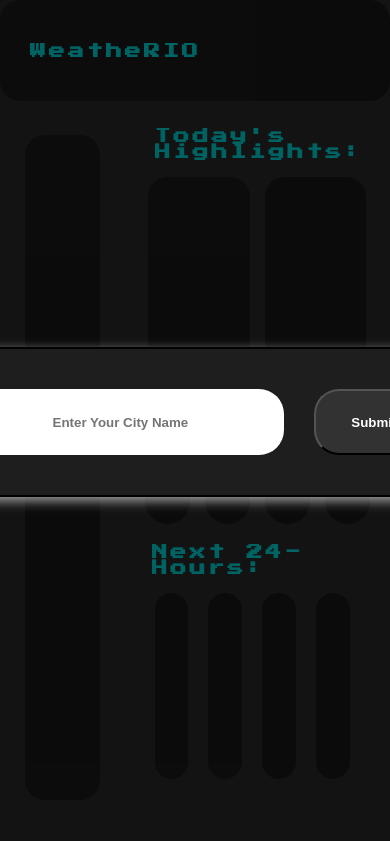
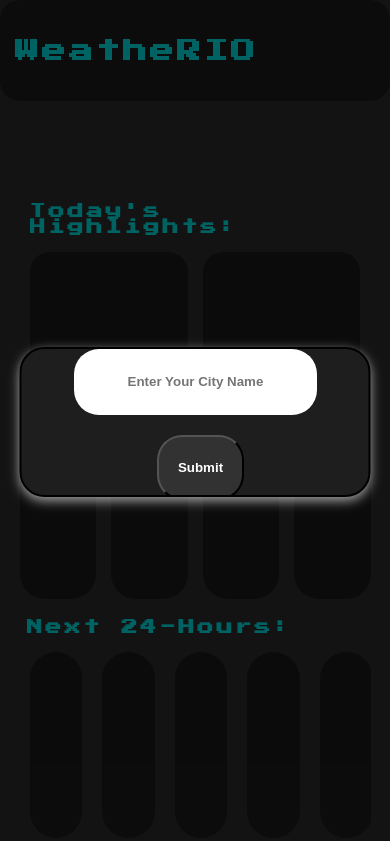
Before and after one commit to Raamm213/JavaScript_Learning, a plain HTML site: page WeatherApp/index.html in a window 390 px wide. Drawn offline with Linux system fonts and the light colour scheme; some icons are missing.

Commit message:
Update README.md with project details and setup instructions; refine index.html and index.css for improved layout and responsiveness

```diff
--- a/WeatherApp/index.css
+++ b/WeatherApp/index.css
@@ -120,8 +120,8 @@ body {
   border: 2px solid black;
   border-radius: 25px;
   z-index: 2;
-  box-shadow: 0 4px 12px rgba(255, 255, 255, 0.6), 0 0 10px rgba(255, 255, 255, 0.05);
-
+  box-shadow: 0 4px 12px rgba(255, 255, 255, 0.6),
+    0 0 10px rgba(255, 255, 255, 0.05);
 }
 .form {
   height: 100%;
@@ -129,6 +129,7 @@ body {
   display: flex;
   justify-content: center;
   align-items: center;
+  flex-wrap: wrap;
   gap: 20px; /* Adds spacing between input and button */
 }
 .inputarea {
@@ -238,7 +239,7 @@ body {
 .at-water-bold,
 .at-thermometer-alert-bold,
 .at-eye-plus-bold,
-.at-strong-wind-bold{
+.at-strong-wind-bold {
   font-size: 30px;
 }
 
@@ -253,7 +254,7 @@ body {
   gap: 15px;
 }
 .daily10,
-.daily11{
+.daily11 {
   height: 90%;
   width: 45%;
   background-color: var(--Container-background);
@@ -266,7 +267,7 @@ body {
 .sunrise,
 .sunset,
 .currentTime,
-.windSpeed   {
+.windSpeed {
   display: flex;
   justify-content: center;
   align-items: center;
@@ -332,7 +333,41 @@ body {
   align-items: center;
   margin: 10px;
 }
-.currentTime span{
+.currentTime span {
   letter-spacing: 3px;
   color: aqua;
 }
+
+/* Media Queries */
+@media (max-width: 768px) {
+  .mainCont {
+    flex-direction: column;
+  }
+
+  .hub1 {
+    width: 90%;
+    height: auto;
+  }
+
+  .sub3Cont {
+    width: 90%;
+  }
+
+  .searchCont {
+    width: 90%;
+  }
+}
+
+@media (max-width: 480px) {
+  .headerCont {
+    padding: 15px;
+  }
+
+  .inputarea {
+    width: 70%;
+  }
+
+  .submitbtn {
+    width: 25%;
+  }
+}
--- a/WeatherApp/index.html
+++ b/WeatherApp/index.html
@@ -18,7 +18,7 @@
     <div class="absolute">
       <div class="overlay">
         <div class="headerCont">
-          <h class="header">WeatheRIO</h>
+          <h2 class="header">WeatheRIO</h2>
           <i
             class="at-house-pin-location-bold"
             id="mapIcon"
@@ -143,7 +143,7 @@
         <div class="form">
           <input
             type="text"
-            name="username"
+            name="City"
             class="inputarea"
             placeholder="Enter Your City Name"
           />
```
Also changed, not shown: 1 other file.
